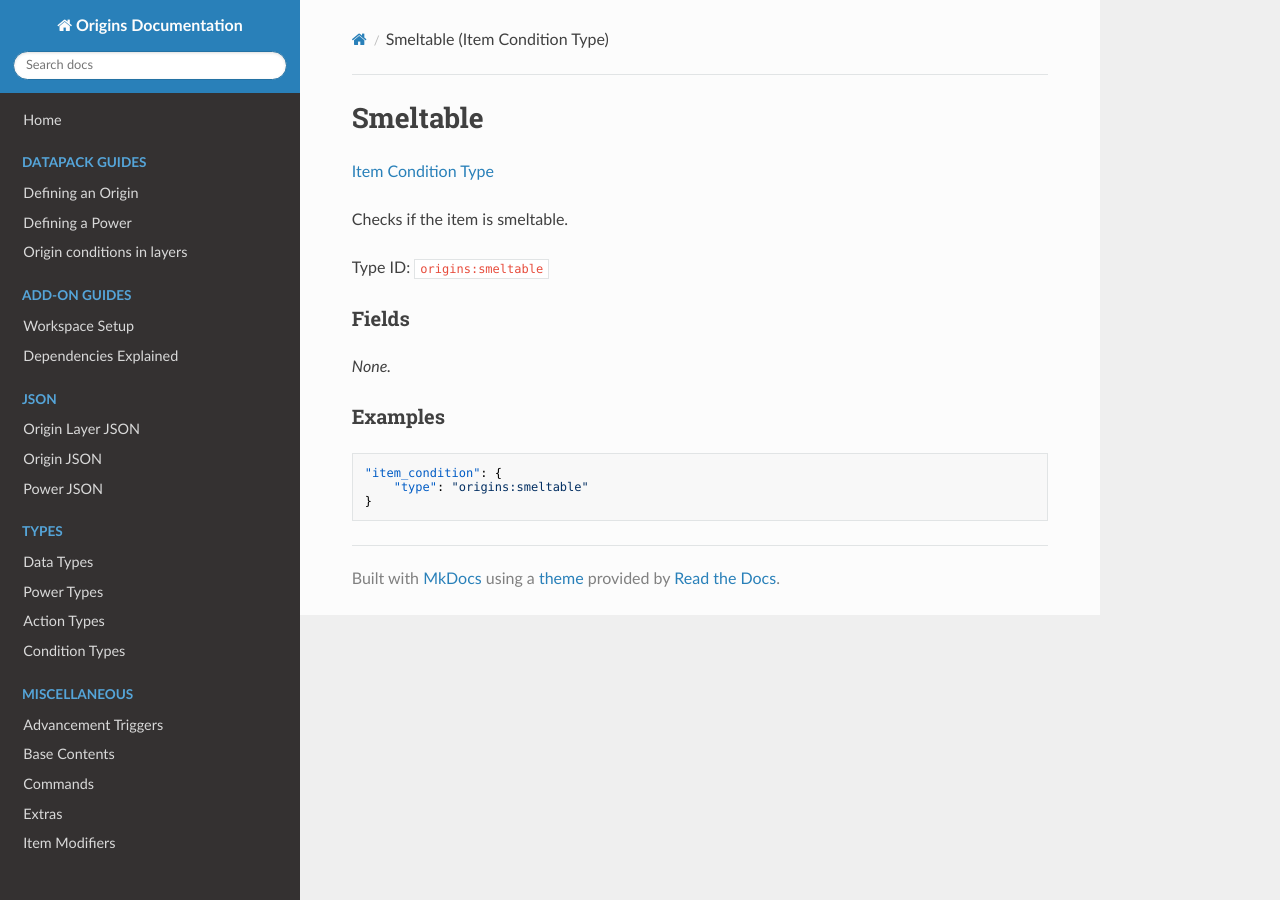
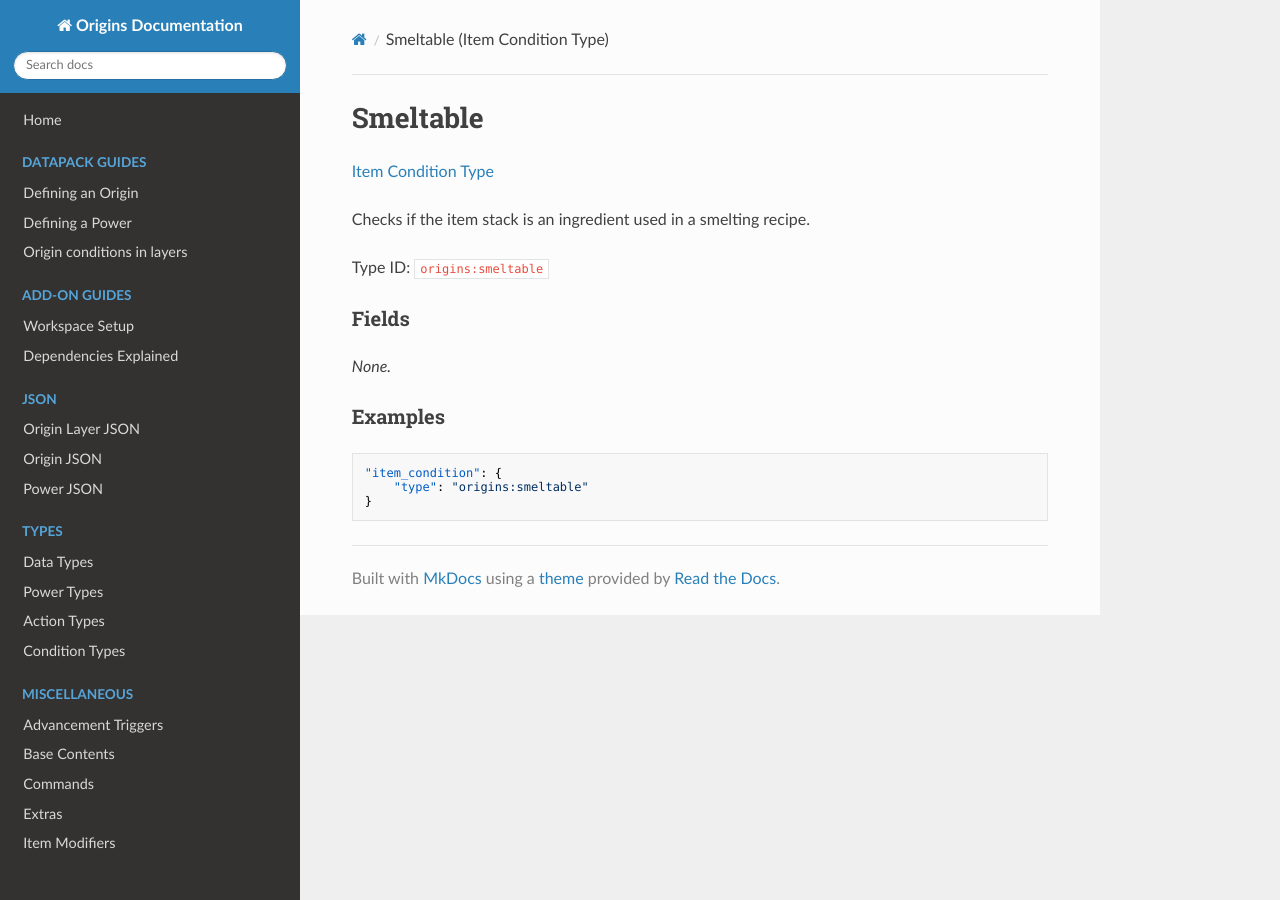
Before and after one commit to apace100/origins-docs, an MkDocs documentation site: the page built from docs/types/item_condition_types/smeltable.md, in a window 1280 px wide. Built offline with MkDocs 1.6.1, drawn with Linux system fonts in a browser that asks for light colours; nearby versions of some CDN libraries.

Commit message:
Reworded for clarification

```diff
--- a/docs/types/item_condition_types/smeltable.md
+++ b/docs/types/item_condition_types/smeltable.md
@@ -1,13 +1,13 @@
 ---
 title: Smeltable (Item Condition Type)
-date: 2021-12-01
+date: 2021-11-30
 ---
 
 # Smeltable
 
 [Item Condition Type](../item_condition_types.md)
 
-Checks if the item is smeltable.
+Checks if the item stack is an ingredient used in a smelting recipe.
 
 Type ID: `origins:smeltable`
 
```
